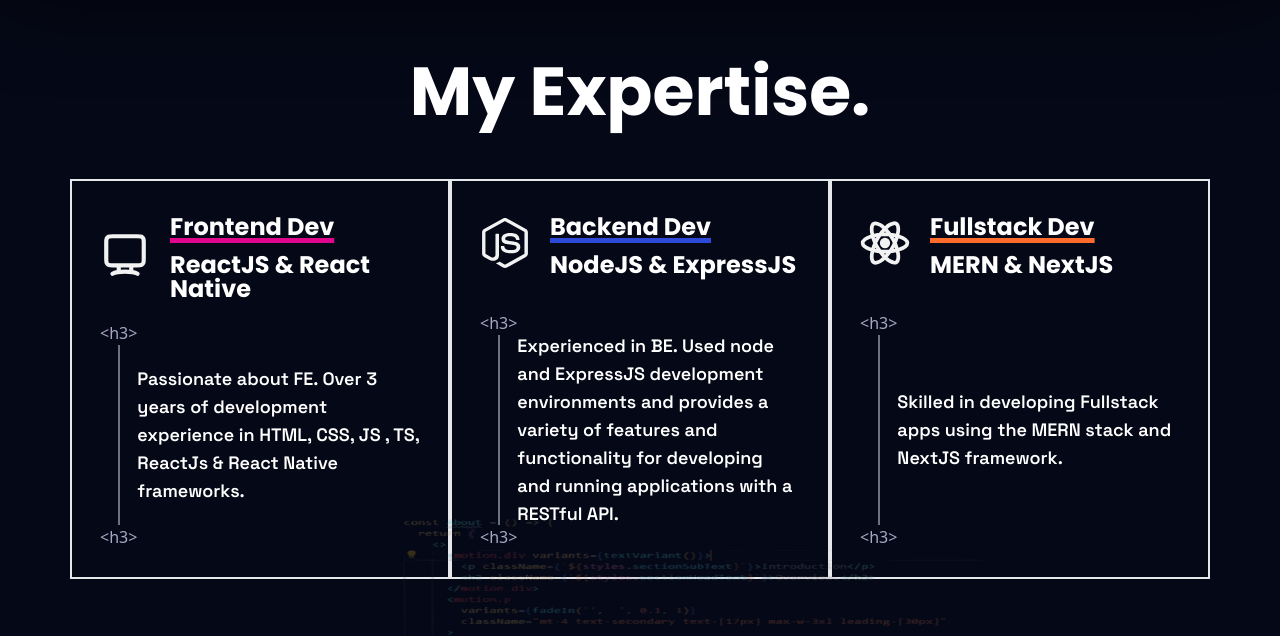
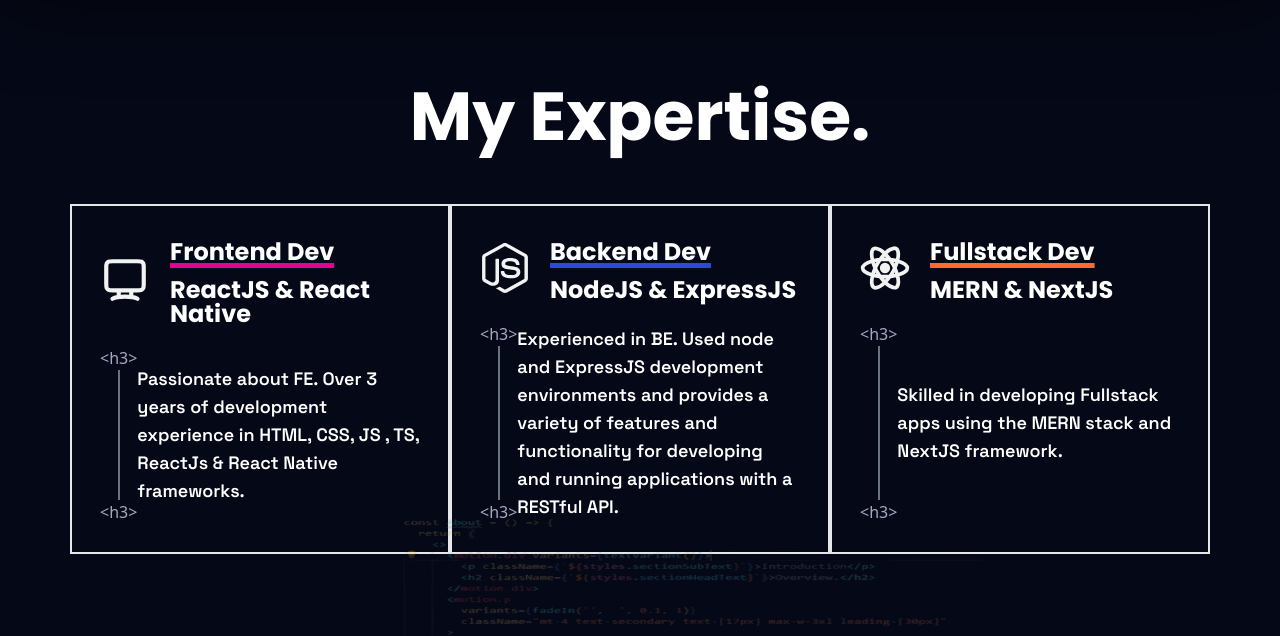
Before and after one commit to yar-24/portfolio, a Next.js app: page / in a window 1280 px wide. Shown: the part 1017-1653 px from the top of the page. Built offline with nearby package versions, Linux system fonts and the light colour scheme.

Commit message:
update bug project

```diff
--- a/app/globals.css
+++ b/app/globals.css
@@ -61,6 +61,7 @@
   border-radius: 50%;
   background: var(--biru);
   padding: 10px;
+  z-index: 50;
 }
 .btn-menu path {
   fill: white;
@@ -71,7 +72,7 @@
   top: 0;
   right: 0;
   bottom: 0;
-  width: 400px;
+  z-index: 49;
   background: var(--black-200);
   padding-top: 100px;
   transform: translateX(100%);
--- a/components/Expertice.tsx
+++ b/components/Expertice.tsx
@@ -20,7 +20,7 @@
           {expertise.map((expert, index) => (
             <div
               key={index}
-              className="flex flex-col justify-between border-2 p-7 my-2 md:w-[380px] md:h-[400px] w-[100%] h-[300px]"
+              className="flex flex-col justify-between border-2 p-7 my-2 xl:w-[380px] md:w-[600px] md:h-[350px] w-[100%] h-[300px]"
             >
               <div className="flex ">
                 <Image src={expert.icon} alt="fe" className="w-[50px] h-auto" />
--- a/components/Navbar.tsx
+++ b/components/Navbar.tsx
@@ -1,54 +1,12 @@
 'use client';
 
-import { useState, useEffect } from 'react';
+import { useState } from 'react';
 import { styles } from '../styles';
-import { logo, menu, close } from '@/public/assets';
+import { logo } from '@/public/assets';
 import Image from 'next/image';
 import Link from 'next/link';
 import { navLinks } from '@/constans';
-import { stagger, useAnimate } from 'framer-motion';
-import { motion } from 'framer-motion';
-import { MenuToggle } from './MenuToggle';
 import NavbarMobile from './NavbarMobile';
-
-const staggerMenuItems = stagger(0.1, { startDelay: 0.15 });
-
-// const useMenuAnimation = (toggle: boolean) => {
-//   const [scope, animate] = useAnimate();
-
-//   useEffect(() => {
-//     animate('.menu', { rotate: toggle ? 180 : 0 }, { duration: 0.2 });
-
-//     if (toggle == true) {
-//       animate(
-//         'ul',
-//         {
-//           clipPath: toggle
-//             ? 'inset(0% 0% 0% 0% round 10px)'
-//             : 'inset(10% 50% 90% 50% round 10px)',
-//         },
-//         {
-//           type: 'spring',
-//           bounce: 0,
-//           duration: 0.5,
-//         }
-//       );
-
-//       animate(
-//         'li',
-//         toggle
-//           ? { opacity: 1, scale: 1, filter: 'blur(0px)' }
-//           : { opacity: 0, scale: 0.3, filter: 'blur(20px)' },
-//         {
-//           duration: 0.2,
-//           delay: toggle ? staggerMenuItems : 0,
-//         }
-//       );
-//     }
-//   }, [toggle]);
-
-//   return scope;
-// };
 
 const Navbar = () => {
   const [active, setActive] = useState('');
--- a/components/NavbarMobile.tsx
+++ b/components/NavbarMobile.tsx
@@ -66,7 +66,7 @@
   const fileUrl =
     'https://drive.google.com/uc?export=download&id=11FUku-6AL10DUFiFv66eOcCnpKJfJkEg';
   return (
-    <nav className="menu">
+    <nav className="menu w-[400px] md:w-[600px]">
       <ul className="flex flex-col gap-[10px] p-[15px]">
         {navLinks.map((link) => (
           <li
--- a/components/Projects.tsx
+++ b/components/Projects.tsx
@@ -47,7 +47,7 @@
         {selectedId && (
           <motion.div
             layoutId={selectedId}
-            className="fixed z-30 flex justify-center items-center w-full h-full backdrop-blur-sm top-0 right-0 overflow-hidden mt-16"
+            className="fixed z-10 flex justify-center items-center w-full h-full backdrop-blur-sm top-0 right-0 overflow-hidden"
           >
             <div className="relative bg-black-200 w-[500px] h-max">
               <a
@@ -126,7 +126,7 @@
         </li>
       </ul>
 
-      <div className="md:grid flex flex-col grid-cols-3 gap-4 w-full">
+      <div className="lg:grid flex flex-col grid-cols-3 gap-4 w-full">
         {item.map(
           (project, idx) => idx < 3 && <CardProjects key={idx} {...project} />
         )}
--- a/components/ScrollBtn.tsx
+++ b/components/ScrollBtn.tsx
@@ -19,8 +19,6 @@
     window.scrollTo({
       top: 0,
       behavior: 'smooth',
-      /* you can also use 'auto' behaviour
-           in place of 'smooth' */
     });
   };
 
```
